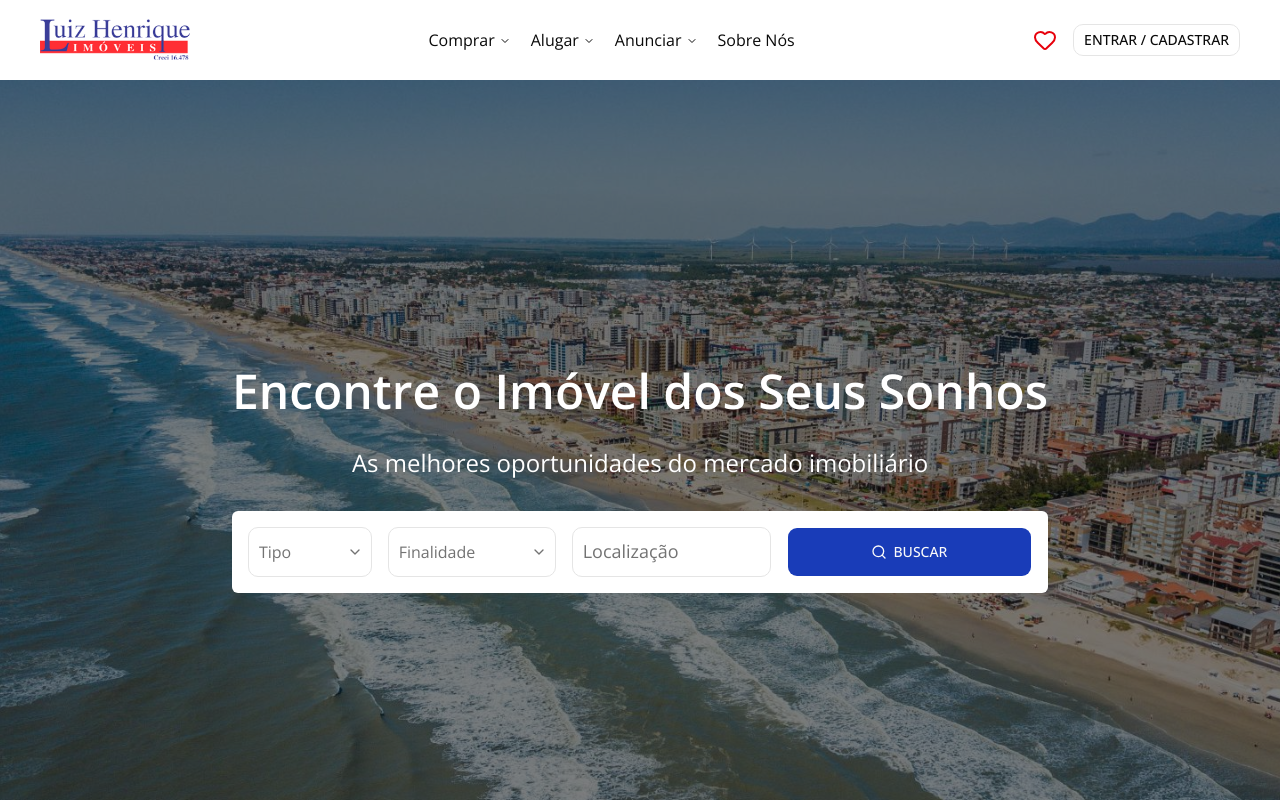
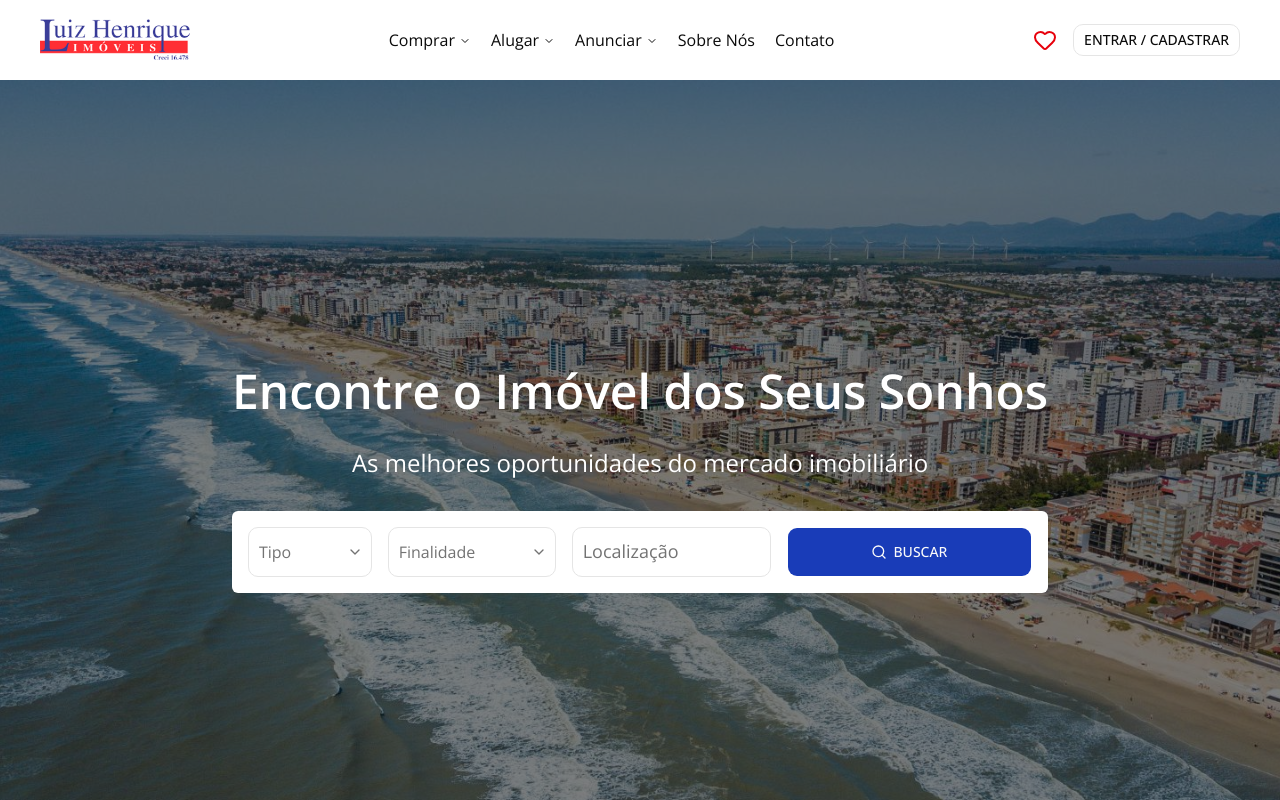
Before and after one commit to Marjorie-Pereira/imobiliaria-lh, a Next.js app: page / in a window 1280 px wide. Shown: the top 800 px of the page. Built offline with nearby package versions, Linux system fonts and the light colour scheme.

Commit message:
link to home page logo

```diff
--- a/app/components/header.tsx
+++ b/app/components/header.tsx
@@ -14,7 +14,10 @@ import { Heart } from "lucide-react";
 export const Header = () => {
   return (
     <header className="py-2 px-10 flex items-center justify-between fixed top-0 right-0 left-0 z-10 h-20 bg-white/90 backdrop-blur-md">
-      <Image src="/lhimoveis.png" alt="Logo" width={150} height={50} />
+     <Link href={'/'}>
+     <Image src="/lhimoveis.png" alt="Logo" width={150} height={50} />
+     </Link>
+
       <NavigationMenu className="hidden md:block">
         <NavigationMenuList>
           <NavigationMenuItem>
@@ -76,6 +79,14 @@ export const Header = () => {
               <Link href="/docs">Sobre Nós</Link>
             </NavigationMenuLink>
           </NavigationMenuItem>
+          <NavigationMenuItem>
+            <NavigationMenuLink
+              asChild
+              className={navigationMenuTriggerStyle() + " text-md font-normal"}
+            >
+              <Link href="/contato">Contato</Link>
+            </NavigationMenuLink>
+          </NavigationMenuItem>
         </NavigationMenuList>
       </NavigationMenu>
       <div className="flex items-center gap-4">
```
